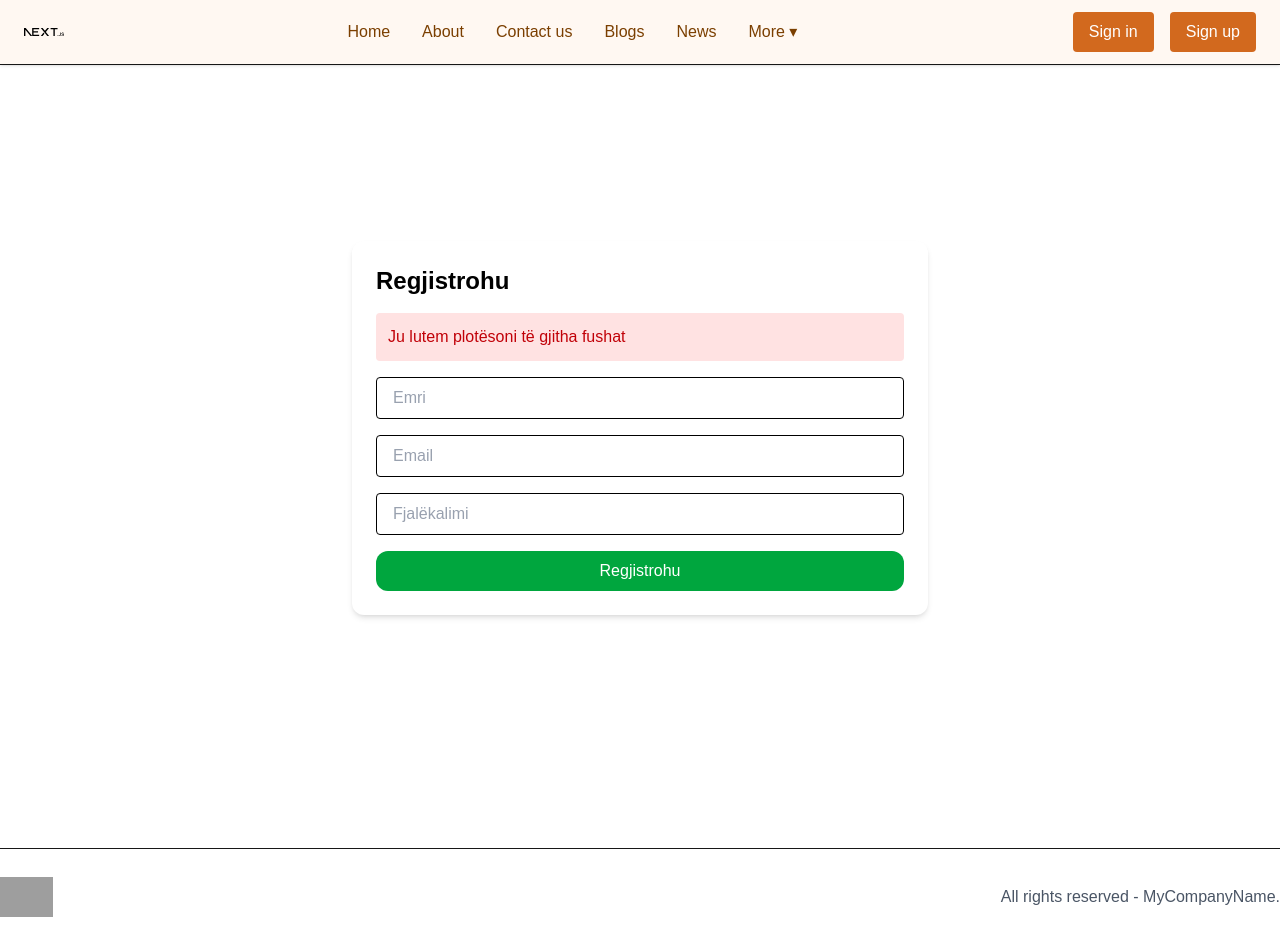
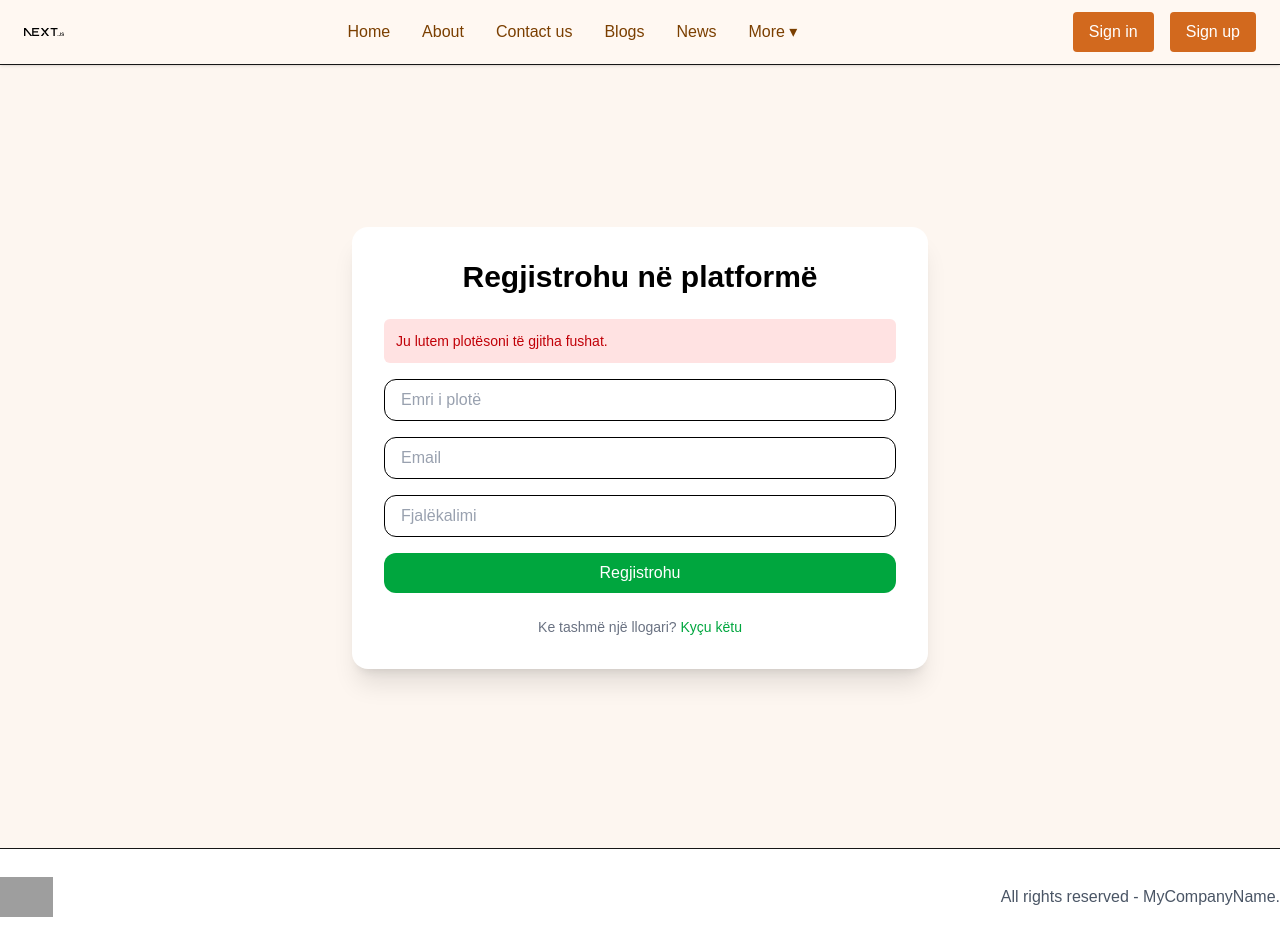
Before and after one commit to fionaisaa/fweb, a Next.js app: page /sign-up in a window 1280 px wide. Both pictures are taken after a click on the button "Regjistrohu". Built offline with nearby package versions, Linux system fonts and the light colour scheme; no server answers; grey boxes are pictures that could not be loaded.

Commit message:
edited sign-up desing

```diff
--- a/src/pages/sign-up/index.tsx
+++ b/src/pages/sign-up/index.tsx
@@ -2,6 +2,7 @@ import { useState } from "react";
 import { useRouter } from "next/router";
 import useFetch from "@/hooks/useFetch";
 import { User } from "next-auth";
+
 
 export default function SignUp() {
   const router = useRouter();
@@ -13,29 +14,25 @@ export default function SignUp() {
   const { postData } = useFetch<User[]>("/api/auth/register", true);
 
   const handleSubmit = async () => {
-    // Form validation
     if (!user.name || !user.email || !user.password) {
-      setError("Ju lutem plotësoni të gjitha fushat");
+      setError("Ju lutem plotësoni të gjitha fushat.");
       return;
     }
-
-    // Simple email validation
+    // simple email validation
     const emailRegex = /^[^\s@]+@[^\s@]+\.[^\s@]+$/;
     if (!emailRegex.test(user.email)) {
-      setError("Email-i nuk është i vlefshëm");
+      setError("Email-i nuk është i vlefshëm.");
       return;
     }
-
-    // Password strength check
-    if (user.password.length < 3) {
-      setError("Fjalëkalimi duhet të jetë të paktën 6 karaktere");
+    //Password strength check
+    if (user.password.length < 6) {
+      setError("Fjalëkalimi duhet të jetë të paktën 6 karaktere.");
       return;
     }
 
     try {
       setLoading(true);
       setError(null);
-
       const result = await postData(user);
 
       if (result.error) {
@@ -44,12 +41,12 @@ export default function SignUp() {
       }
 
       setSuccess(true);
-      // Redirect after a short delay to show success message
+      //Redirect after a short delay to show success message
       setTimeout(() => {
         router.push('/sign-in');
-      }, 1500);
-    } catch (err) {
-      setError("Gabim i panjohur gjatë regjistrimit");
+      }, 2000);
+    } catch {
+      setError("Gabim i papritur gjatë regjistrimit.");
     } finally {
       setLoading(false);
     }
@@ -57,20 +54,20 @@ export default function SignUp() {
 
   return (
     <div className="pt-12">
-      <div className="flex flex-col items-center justify-center min-h-screen gap-y-20">
-        <div className="mb-10 max-w-xl mx-auto bg-white p-6 rounded-xl shadow-md">
-          <h2 className="text-black text-2xl font-semibold mb-4">
-            Regjistrohu
+      <div className="flex flex-col items-center justify-center min-h-screen bg-[#fdf6f0] px-4">
+        <div className="w-full max-w-xl bg-white p-8 rounded-2xl shadow-xl">
+          <h2 className="text-center text-3xl font-bold text-black mb-6">
+            Regjistrohu në platformë
           </h2>
 
           {error && (
-            <div className="bg-red-100 text-red-700 p-3 mb-4 rounded">
+            <div className="bg-red-100 text-red-700 p-3 mb-4 rounded-md text-sm">
               {error}
             </div>
           )}
 
           {success && (
-            <div className="bg-green-100 text-green-700 p-3 mb-4 rounded">
+            <div className="bg-green-100 text-green-700 p-3 mb-4 rounded-md text-sm">
               Regjistrimi u krye me sukses! Po ju ridrejtojmë...
             </div>
           )}
@@ -78,36 +75,46 @@ export default function SignUp() {
           <div className="space-y-4">
             <input
               type="text"
-              placeholder="Emri"
+              placeholder="Emri i plotë"
               value={user.name}
               onChange={(e) => setUser({ ...user, name: e.target.value })}
-              className="w-full px-4 py-2 border rounded placeholder-gray-400 text-black focus:outline-none focus:ring-2 focus:ring-green-500"
+              className="w-full px-4 py-2 border rounded-xl placeholder-gray-400 text-black focus:outline-none focus:ring-2 focus:ring-green-500"
             />
-
             <input
               type="email"
               placeholder="Email"
               value={user.email}
               onChange={(e) => setUser({ ...user, email: e.target.value })}
-              className="w-full px-4 py-2 border rounded placeholder-gray-400 text-black focus:outline-none focus:ring-2 focus:ring-green-500"
+              className="w-full px-4 py-2 border rounded-xl placeholder-gray-400 text-black focus:outline-none focus:ring-2 focus:ring-green-500"
             />
-
             <input
               type="password"
               placeholder="Fjalëkalimi"
               value={user.password}
               onChange={(e) => setUser({ ...user, password: e.target.value })}
-              className="w-full px-4 py-2 border rounded placeholder-gray-400 text-black focus:outline-none focus:ring-2 focus:ring-green-500"
+              className="w-full px-4 py-2 border rounded-xl placeholder-gray-400 text-black focus:outline-none focus:ring-2 focus:ring-green-500"
             />
 
             <button
               onClick={handleSubmit}
               disabled={loading}
-              className={`w-full px-6 py-2 bg-green-600 text-white rounded-xl hover:bg-green-700 transition ${loading ? 'opacity-70 cursor-not-allowed' : ''}`}
+              className={`w-full px-6 py-2 bg-green-600 text-white rounded-xl hover:bg-green-700 transition duration-200 ${
+                loading ? 'opacity-70 cursor-not-allowed' : ''
+              }`}
             >
-              {loading ? 'Duke u regjistruar...' : 'Regjistrohu'}
+              {loading ? "Duke u regjistruar..." : "Regjistrohu"}
             </button>
           </div>
+
+          <p className="text-sm text-center text-gray-500 mt-6">
+            Ke tashmë një llogari?{" "}
+            <span
+              className="text-green-600 hover:underline cursor-pointer"
+              onClick={() => router.push("/sign-in")}
+            >
+              Kyçu këtu
+            </span>
+          </p>
         </div>
       </div>
     </div>
```
